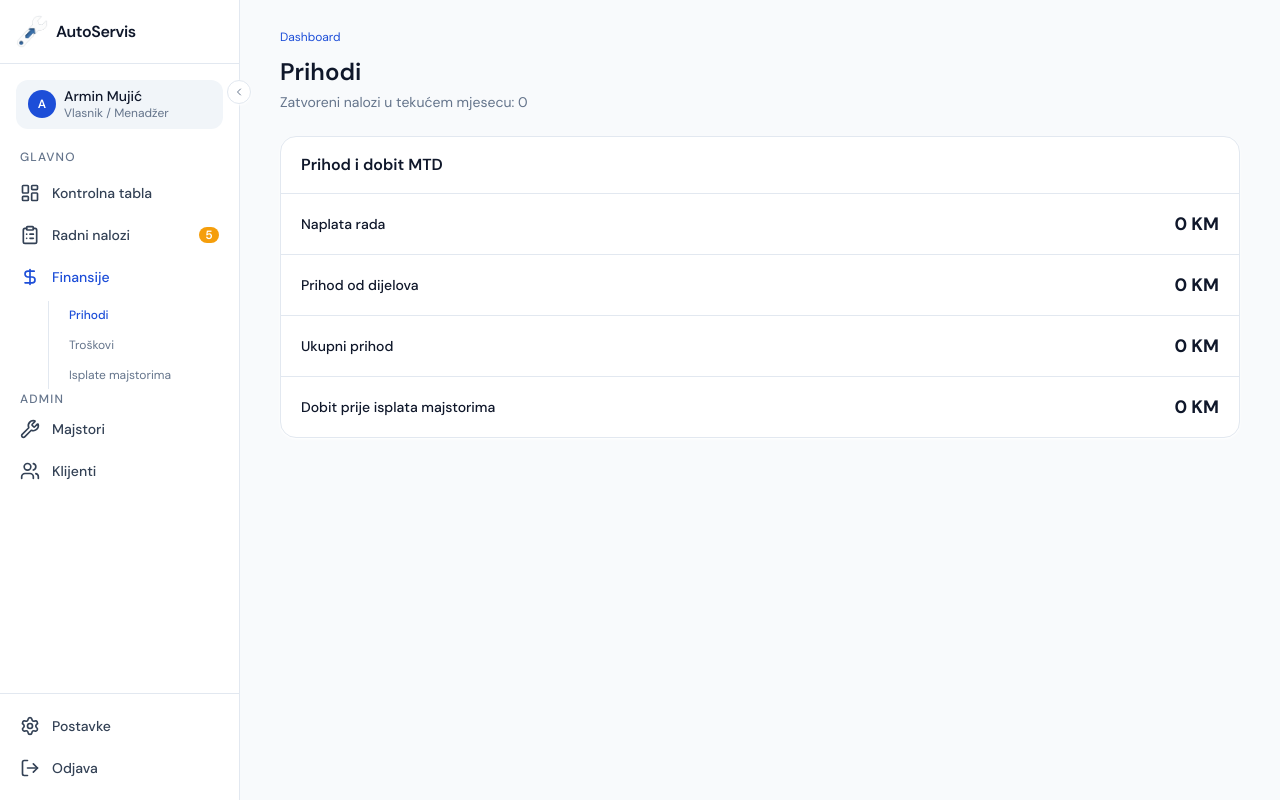
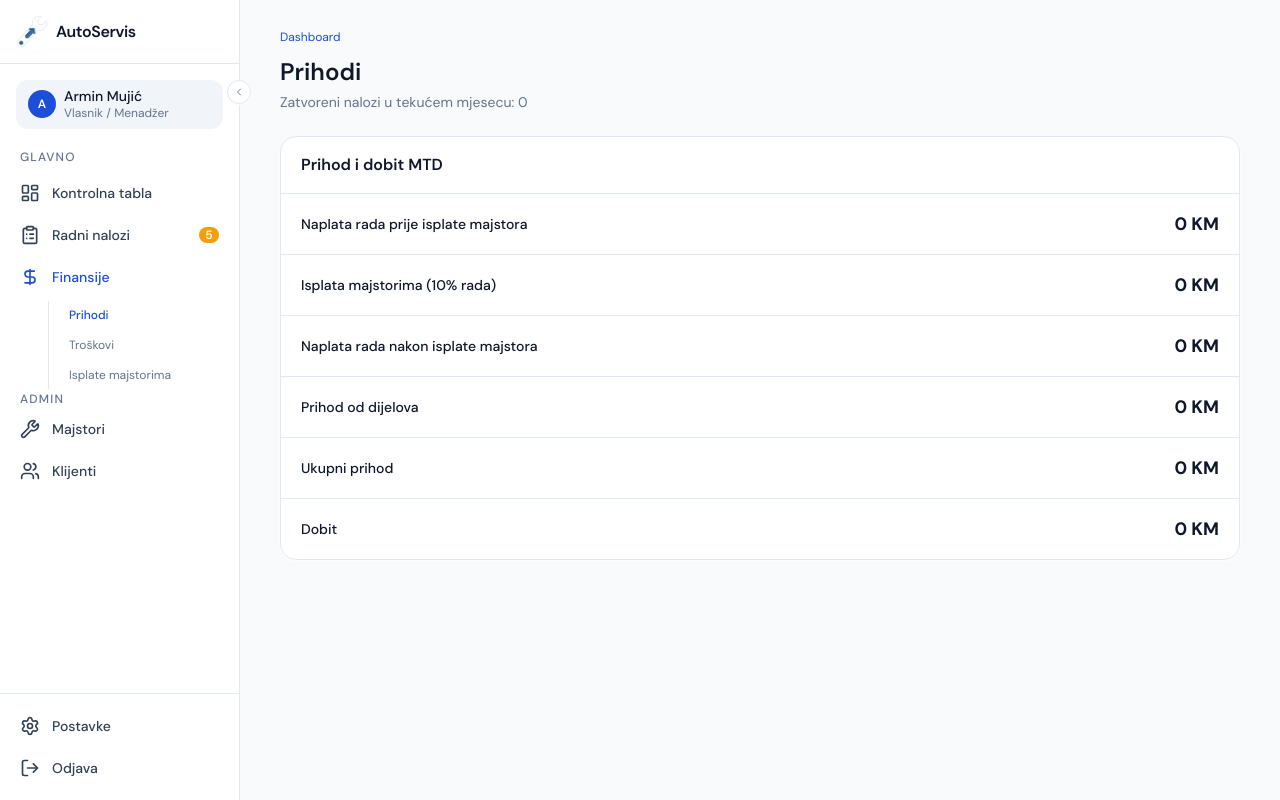
Before and after one commit to armin-zizu/auto-servis-zizu, a Next.js app: page /finansije/prihodi in a window 1280 px wide. Built offline with nearby package versions, Linux system fonts and the light colour scheme; no server answers; the database is empty.

Commit message:
Align profit and mechanic payout metrics

```diff
--- a/src/app/components/MetricsBentoGrid.tsx
+++ b/src/app/components/MetricsBentoGrid.tsx
@@ -52,6 +52,15 @@ const metrics: MetricCardData[] = [
     icon: <DollarSign size={22} />,
     variant: 'positive',
     href: '/finansije/prihodi?period=mtd',
+  },
+  {
+    id: 'profit-mtd',
+    label: 'Dobit MTD',
+    value: '15,468 KM',
+    subValue: 'Nakon nabavne cijene dijelova',
+    icon: <TrendingUp size={22} />,
+    variant: 'positive',
+    href: '/finansije',
   },
   {
     id: 'closed-today',
@@ -116,6 +125,7 @@ interface DashboardOrder {
   partsTotal: number;
   laborTotal: number;
   orderTotal: number;
+  partsPurchaseCost?: number;
 }
 
 interface DashboardPayout {
@@ -156,6 +166,12 @@ const allOrders = (storedOrders || []) as DashboardOrder[];
     const revenue = orders.reduce((sum, order) => sum + Number(order.orderTotal || 0), 0);
     const parts = orders.reduce((sum, order) => sum + Number(order.partsTotal || 0), 0);
     const labor = orders.reduce((sum, order) => sum + Number(order.laborTotal || 0), 0);
+    const mechanicShare = orders.reduce((sum, order) => sum + Number(order.laborTotal || 0) * 0.1, 0);
+    const partsPurchaseCost = orders.reduce(
+      (sum, order) => sum + Number(order.partsPurchaseCost ?? order.partsTotal ?? 0),
+      0
+    );
+    const profit = revenue - partsPurchaseCost - mechanicShare;
     const unpaid = payouts.filter((payout) => !payout.paid).reduce((sum, payout) => sum + Number(payout.amount || 0), 0)
       + salaries.filter((salary) => !salary.paid).reduce((sum, salary) => sum + Number(salary.amount || 0), 0)
       + bonuses.filter((bonus) => !bonus.paid).reduce((sum, bonus) => sum + Number(bonus.amount || 0), 0);
@@ -165,9 +181,10 @@ const allOrders = (storedOrders || []) as DashboardOrder[];
     return {
       'open-orders': { value: String(activeOrders.length), subValue: `${activeOrders.filter((order) => order.status === 'Čeka dijelove').length} čekaju dijelove` },
       'revenue-mtd': { value: formatKm(revenue), subValue: 'Sačuvani radni nalozi' },
+      'profit-mtd': { value: formatKm(profit), subValue: 'Nakon dijelova i 10% za majstore' },
       'closed-today': { value: String(closedOrders.length), subValue: 'zatvorenih naloga' },
       'parts-cost-mtd': { value: formatKm(parts), subValue: revenue ? `${((parts / revenue) * 100).toFixed(1)}% od prihoda` : '0% od prihoda' },
-      'labor-revenue': { value: formatKm(labor), subValue: revenuePercent },
+      'labor-revenue': { value: formatKm(labor - mechanicShare), subValue: 'Nakon 10% za majstore' },
       'mechanic-payouts': {
         value: formatKm(unpaid),
         subValue: unpaid > 0
--- a/src/app/finansije/page.tsx
+++ b/src/app/finansije/page.tsx
@@ -13,9 +13,9 @@ export default function FinancePage() {
   const sections = [
     { href: '/finansije/prihodi', label: 'Prihodi', value: formatKm(finance.revenue), description: `${finance.closedOrders} zatvorenih naloga ovaj mjesec`, icon: DollarSign, className: 'bg-emerald-50 border-emerald-200 text-emerald-700' },
     { href: '/finansije/troskovi', label: 'Troškovi dijelova', value: formatKm(finance.partsCost), description: 'Nabavna cijena kod dobavljača', icon: Package, className: 'bg-amber-50 border-amber-200 text-amber-700' },
-    { href: '/finansije/prihodi', label: 'Naplata rada', value: formatKm(finance.laborRevenue), description: 'Naplaćene ruke na zatvorenim nalozima', icon: Wrench, className: 'bg-cyan-50 border-cyan-200 text-cyan-700' },
+    { href: '/finansije/prihodi', label: 'Naplata rada', value: formatKm(finance.laborRevenue - finance.mechanicEarnings), description: 'Naplaćene ruke nakon 10% za majstore', icon: Wrench, className: 'bg-cyan-50 border-cyan-200 text-cyan-700' },
     { href: '/majstori/isplate', label: 'Isplate majstorima', value: formatKm(finance.unpaidPayouts), description: 'Neisplaćene obaveze ovog mjeseca', icon: Users, className: 'bg-blue-50 border-blue-200 text-blue-700' },
-    { href: '/finansije/troskovi', label: 'Dobit', value: formatKm(finance.operatingProfit), description: 'Prihod umanjen za nabavku dijelova', icon: TrendingUp, className: 'bg-violet-50 border-violet-200 text-violet-700' },
+    { href: '/finansije/troskovi', label: 'Dobit', value: formatKm(finance.operatingProfit), description: 'Nakon dijelova i 10% za majstore', icon: TrendingUp, className: 'bg-violet-50 border-violet-200 text-violet-700' },
   ];
   return <AppLayout userRole="owner" userName="Armin Mujić" userEmail="armin@autoservis.com"><div className="px-6 lg:px-8 xl:px-10 py-6 max-w-screen-2xl mx-auto space-y-6"><div><Link href="/" className="text-xs text-primary hover:underline">Dashboard</Link><h1 className="text-2xl font-semibold text-foreground mt-2">Finansije</h1><p className="text-sm text-muted-foreground mt-1">Podaci se računaju iz zatvorenih naloga i evidentiranih isplata.</p></div><div className="grid grid-cols-1 md:grid-cols-3 gap-4">{sections.map((section) => { const Icon = section.icon; return <Link key={section.href} href={section.href} className={`rounded-xl border p-5 shadow-card hover:shadow-card-hover transition-shadow ${section.className}`}><div className="flex items-start justify-between"><Icon size={22} /><ArrowRight size={17} /></div><p className="text-xs font-medium uppercase tracking-wide mt-6">{section.label}</p><p className="text-2xl font-bold text-foreground tabular-nums mt-1">{section.value}</p><p className="text-xs mt-1 opacity-80">{section.description}</p></Link>; })}</div></div></AppLayout>;
 }
--- a/src/app/finansije/troskovi/page.tsx
+++ b/src/app/finansije/troskovi/page.tsx
@@ -5,4 +5,4 @@ import Link from 'next/link';
 import AppLayout from '@/components/AppLayout';
 import { useFinanceSummary } from '@/lib/financeData';
 const formatKm = (value: number) => `${value.toLocaleString('bs-BA', { maximumFractionDigits: 2 })} KM`;
-export default function CostsPage() { const finance = useFinanceSummary(); const rows = [{ label: 'Dijelovi i materijal', value: finance.partsCost }, { label: 'Obračun majstorima (10% rada)', value: finance.mechanicEarnings }, { label: 'Ukupni operativni troškovi', value: finance.partsCost + finance.mechanicEarnings }]; return <AppLayout userRole="owner" userName="Armin Mujić" userEmail="armin@autoservis.com"><div className="px-6 lg:px-8 xl:px-10 py-6 max-w-screen-2xl mx-auto space-y-6"><div><Link href="/" className="text-xs text-primary hover:underline">Dashboard</Link><h1 className="text-2xl font-semibold text-foreground mt-2">Troškovi</h1><p className="text-sm text-muted-foreground mt-1">Troškovi iz zatvorenih naloga ovog mjeseca.</p></div><div className="bg-card border border-border rounded-xl shadow-card overflow-hidden"><div className="px-5 py-4 border-b border-border"><h2 className="font-semibold text-foreground">Troškovi MTD</h2></div><div className="divide-y divide-border">{rows.map((row) => <div key={row.label} className="flex items-center justify-between px-5 py-4"><p className="text-sm font-medium text-foreground">{row.label}</p><p className="text-lg font-bold text-foreground tabular-nums">{formatKm(row.value)}</p></div>)}</div></div></div></AppLayout>; }
+export default function CostsPage() { const finance = useFinanceSummary(); const rows = [{ label: 'Dijelovi i materijal', value: finance.partsCost }, { label: 'Ukupni trošak dijelova', value: finance.partsCost }]; return <AppLayout userRole="owner" userName="Armin Mujić" userEmail="armin@autoservis.com"><div className="px-6 lg:px-8 xl:px-10 py-6 max-w-screen-2xl mx-auto space-y-6"><div><Link href="/" className="text-xs text-primary hover:underline">Dashboard</Link><h1 className="text-2xl font-semibold text-foreground mt-2">Troškovi dijelova</h1><p className="text-sm text-muted-foreground mt-1">Samo nabavna cijena dijelova od dobavljača.</p></div><div className="bg-card border border-border rounded-xl shadow-card overflow-hidden"><div className="px-5 py-4 border-b border-border"><h2 className="font-semibold text-foreground">Troškovi dijelova MTD</h2></div><div className="divide-y divide-border">{rows.map((row) => <div key={row.label} className="flex items-center justify-between px-5 py-4"><p className="text-sm font-medium text-foreground">{row.label}</p><p className="text-lg font-bold text-foreground tabular-nums">{formatKm(row.value)}</p></div>)}</div></div></div></AppLayout>; }
--- a/src/lib/financeData.ts
+++ b/src/lib/financeData.ts
@@ -80,9 +80,9 @@ export function useFinanceSummary(): FinanceSummary {
       payoutsTotal: sum(paymentRecords),
       unpaidPayouts: sum(paymentRecords.filter((record) => !record.paid)),
       mechanicEarnings,
-      // Gross profit before mechanic payouts: charged labor plus the margin on
-      // parts. Payout obligations are shown separately on the dashboard.
-      operatingProfit: revenue - partsCost,
+      // Net profit: the parts margin plus charged labor after the mechanic's
+      // 10% share. Parts procurement stays separate from mechanic payouts.
+      operatingProfit: revenue - partsCost - mechanicEarnings,
       closedOrders: closedOrders.length,
     };
   }, [version]);
```
Also changed, not shown: src/app/finansije/prihodi/page.tsx (+1 -1 lines).
